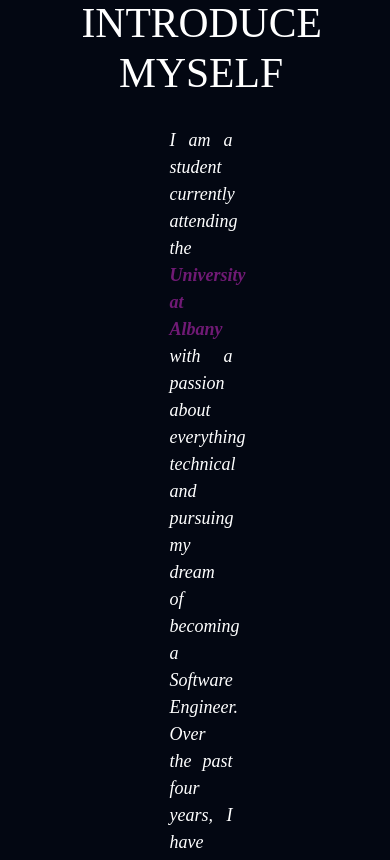
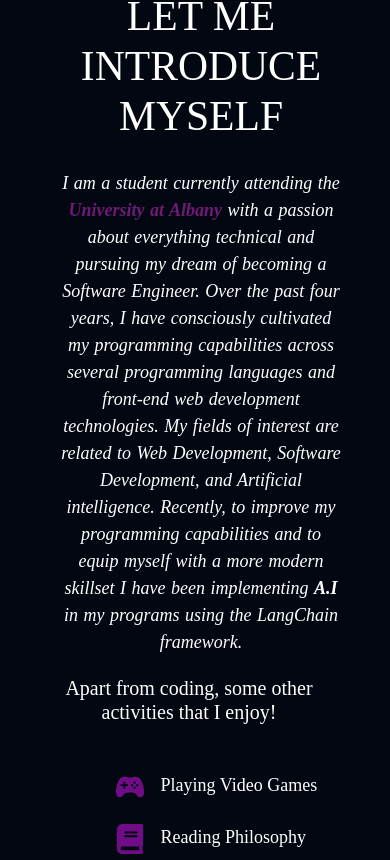
Before and after one commit to BasicallyManny/Personal-Portfolio-Website, a React (Vite) app: page / in a window 390 px wide. Shown: the part 1129-1989 px from the top of the page. Built offline with nearby package versions, Linux system fonts and the light colour scheme.

Commit message:
fixed site responsiveness

```diff
--- a/src/App.css
+++ b/src/App.css
@@ -1,3 +1,20 @@
+html {
+  --section-background-color: linear-gradient(
+    to bottom left,
+    rgba(17, 16, 16, 0.582),
+    rgba(12, 8, 24, 0.904)
+  );
+
+  --image-gradient: linear-gradient(
+    to bottom left,
+    rgba(17, 16, 16, 0.678),
+    rgba(12, 10, 22, 0.863)
+  );
+
+  --imp-text-color: #c770f0;
+}
+
+
 #root {
   max-width: 1280px;
   margin: 0 auto;
@@ -13,7 +30,7 @@
 }
 
 p {
-  margin: 0em;
+  margin: 0em !important;
 }
 
 @keyframes logo-spin {
--- a/src/components/Home.jsx
+++ b/src/components/Home.jsx
@@ -27,7 +27,7 @@ export default function Home() {
           className="text-left text-white !pt-36 !pr-0 !pb-8 z-0 "
         >
           <Row>
-            <Col md={7} className="!pt-20 !pl-16">
+            <Col md={7} className="!pt-20">
               <h1
                 style={{ paddingBottom: 15 }}
                 id="heading"
@@ -66,7 +66,7 @@ export default function Home() {
           <Row className="!justify-center">
             <Col
               md={12}
-              className=" home-about-social !justify-center text-center pt-7"
+              className=" !justify-center text-center pt-7"
             >
               <h1>FIND ME ON </h1>
               <p>
--- a/src/components/aboutComponents/AboutCard.jsx
+++ b/src/components/aboutComponents/AboutCard.jsx
@@ -8,12 +8,12 @@ export default function AboutCard(){
     return(
         <>
         <section id="AboutCard" className="">
-            <Container id="AboutContainer" className="!min-w-10/12">
+            <Container id="AboutContainer" className="">
                 <Container fluid id="AboutContent" className="pl-15 mt-15">
                     <Row id="AboutInfo">
                         <>
                             <blockquote className="mb-0">
-                                <p style={{ textAlign: "justify" }} className=" italic subpixel-antialiased text-lg !z-10 pl-16 pr-16 !mt-5">
+                                <p style={{ textAlign: "center" }} className=" italic subpixel-antialiased text-lg !z-10 !mt-5">
                                     I am a student currently attending the  <span className="text-fuchsia-900"><strong>University at Albany </strong></span>
                                     with a passion about everything technical and pursuing my dream of becoming a Software Engineer. Over the past four years,
                                     I have consciously cultivated my programming capabilities across several programming languages and front-end web
--- a/src/components/homeComponents/Type.jsx
+++ b/src/components/homeComponents/Type.jsx
@@ -6,6 +6,7 @@ export default function Type() {
       options={{
         strings: [
           "Web Developer",
+          "MERN Stack Developer",
           "Student",
           "Open Source Contributor",
           "A.I Application Developer",
--- a/src/components/skillsComponents/SkillsCard.jsx
+++ b/src/components/skillsComponents/SkillsCard.jsx
@@ -7,7 +7,7 @@ export default function SkillsCard(){
       <Container id="skillsContainer" className="justify-center flex flex-col">
          <Row id="Skills Intro" className="!min-w-9/12 pl-15 !mt-15">
             <blockquote className="mb-0">
-               <p style={{ textAlign: "justify" }} className=" italic subpixel-antialiased text-lg !z-10 pl-16 pr-16 !mt-5 !pb-14">
+               <p style={{ textAlign: "center" }} className=" italic subpixel-antialiased text-lg !z-10 !mt-5 !pb-14">
                   Over the past four years, I have consciously cultivated my programming capabilities across several programming
                   languages and front-end web development technologies. I have amassed tangible experience constructing interactive web applications,
                   interfaces, and APIs. I strive to remain a flexible, adaptive programmer with a modern skillset. I look forward to learning new
--- a/src/index.css
+++ b/src/index.css
@@ -11,25 +11,6 @@ body {
   background-image: linear-gradient(to left, rgb(14, 4, 33), rgb(14 4 33));
 }
 
-html {
-  --section-background-color: linear-gradient(
-    to bottom left,
-    rgba(17, 16, 16, 0.582),
-    rgba(12, 8, 24, 0.904)
-  );
-
-  --image-gradient: linear-gradient(
-    to bottom left,
-    rgba(17, 16, 16, 0.678),
-    rgba(12, 10, 22, 0.863)
-  );
-
-  --imp-text-color: #c770f0;
-}
-
-.purple {
-  color: var(--imp-text-color) !important;
-}
 
 button:focus {
   box-shadow: none !important;
--- a/tailwind.config.js
+++ b/tailwind.config.js
@@ -2,24 +2,7 @@
 export default {
   content: ["./index.html", "./src/**/*.{js,ts,jsx,tsx}"],
   theme: {
-    screens: {
-      xms:{min: "275px", max: "620px"},
-      sm: { min: "640px", max: "767px" },
-      // => @media (min-width: 640px and max-width: 767px) { ... }
-
-      md: { min: "768px", max: "1023px" },
-      // => @media (min-width: 768px and max-width: 1023px) { ... }
-
-      lg: { min: "1024px", max: "1279px" },
-      // => @media (min-width: 1024px and max-width: 1279px) { ... }
-
-      xl: { min: "1280px", max: "1535px" },
-      // => @media (min-width: 1280px and max-width: 1535px) { ... }
-
-      "2xl": { min: "1536px" },
-      // => @media (min-width: 1536px) { ... }
-    },
     extend: {},
   },
   plugins: [],
-};
+}
```
